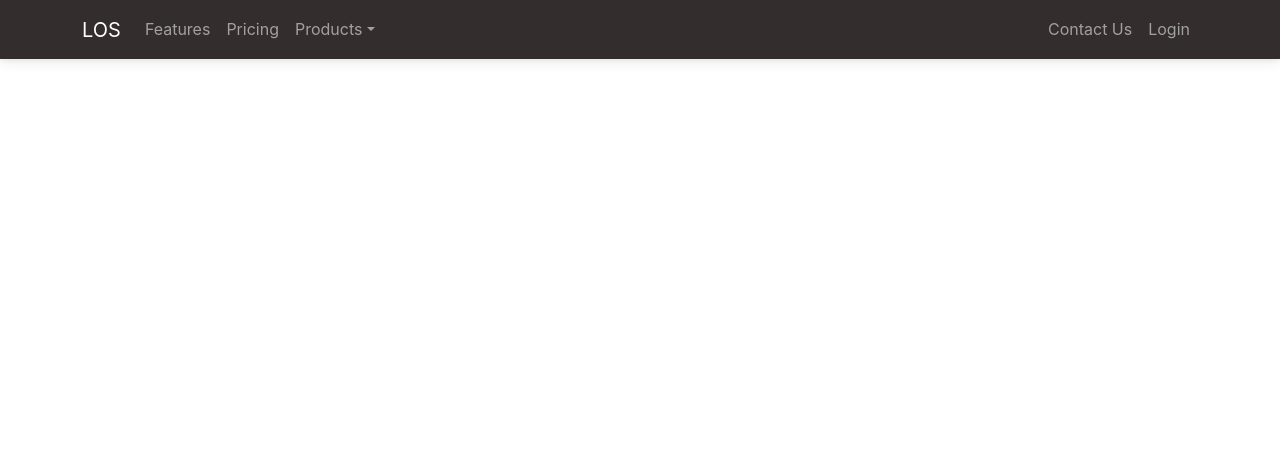
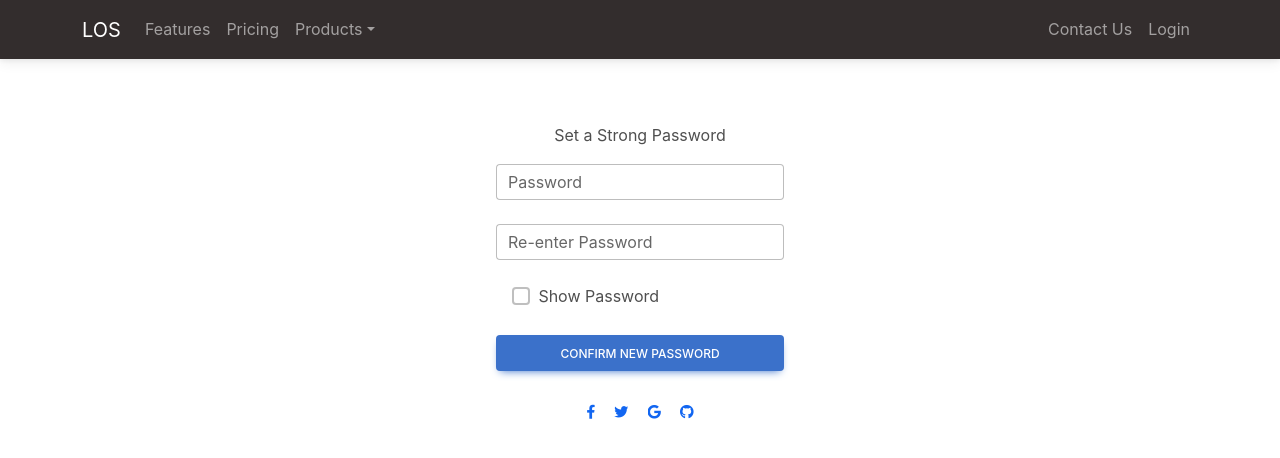
Before and after one commit to aryan-michael/los-final, a React (Create React App) app in the folder lord-save-me/: page /set-password in a window 1280 px wide. Shown: the top 458 px of the page. Built offline with nearby package versions, Linux system fonts and the light colour scheme.

Commit message:
route setting

```diff
--- a/lord-save-me/src/App.js
+++ b/lord-save-me/src/App.js
@@ -4,6 +4,7 @@ import { Routes, Route } from 'react-router-dom';
 import NavBar from './components/NavBar/NavBar';
 import Forms from './pages/Register/Forms';
 import Login from './pages/Login/Login';
+import SetPassword from './pages/Password/SetPassword';
 import ForgotPassword from './pages/Password/ForgotPassword';
 import OTP from './pages/Password/OTP';
 
@@ -17,9 +18,10 @@ function App() {
         <Route path='loan/home' element={<Forms loan_type={"Home"} country={"India"} />} />
         <Route path='loan/education' element={<Forms loan_type={"Education"} country={"India"} />} />
         <Route path='loan/personal' element={<Forms loan_type={"Personal"} country={"India"} />} />
+        <Route path='/otp' element={<OTP />} />
+        <Route path='/set-password' element={<SetPassword />} />
         <Route path='/login' element={<Login />} />
         <Route path='/forgot-password' element={<ForgotPassword />} />
-        <Route path='/otp' element={<OTP />} />
       </Routes>
     </>
   );
--- a/lord-save-me/src/pages/Password/ForgotPassword.jsx
+++ b/lord-save-me/src/pages/Password/ForgotPassword.jsx
@@ -10,8 +10,8 @@ import {
 
 function ForgotPassword() {
     return (
-        <MDBContainer className="p-3 my-5 d-flex flex-column w-50">
-            <div className="d-flex justify-content-between mx-0 mb-2">
+        <MDBContainer className="p-3 my-5 d-flex flex-column w-25">
+            <div className="d-flex mx-auto">
                 <p>Reset Password</p>
             </div>
 
--- a/lord-save-me/src/pages/Password/OTP.jsx
+++ b/lord-save-me/src/pages/Password/OTP.jsx
@@ -1,4 +1,5 @@
 import React from 'react';
+import { useNavigate } from 'react-router-dom';
 import {
     MDBContainer,
     MDBInput,
@@ -8,6 +9,14 @@ import {
     from 'mdb-react-ui-kit';
 
 function OTP() {
+
+    const Navigate = useNavigate();
+
+    const ConfirmOTP = (e) => {
+        e.preventDefault();
+        Navigate('/set-password');
+    };
+
     return (
         <MDBContainer className="p-5 my-5 d-flex flex-column w-25">
             <div className="d-flex justify-content">
@@ -16,7 +25,7 @@ function OTP() {
 
             <MDBInput wrapperClass='mb-4' label='Enter OTP' id='form1' type='text' />
 
-            <MDBBtn className="mb-4">Check OTP</MDBBtn>
+            <MDBBtn type="submit" className="mb-4" onClick={ConfirmOTP}>Check OTP</MDBBtn>
 
             <div className="text-center">
                 <p><a href="#!">Resend OTP</a></p>
--- a/lord-save-me/src/pages/Password/SetPassword.jsx
+++ b/lord-save-me/src/pages/Password/SetPassword.jsx
@@ -0,0 +1,53 @@
+import React from 'react';
+import {
+    MDBContainer,
+    MDBInput,
+    MDBCheckbox,
+    MDBBtn,
+    MDBIcon
+}
+    from 'mdb-react-ui-kit';
+
+function SetPassword() {
+    return (
+        <MDBContainer className="p-3 my-5 d-flex flex-column w-25">
+            <div className="d-flex mx-auto">
+                <p>Set a Strong Password</p>
+            </div>
+
+            <MDBInput wrapperClass='mb-4' label='Password' id='form1' type='password' />
+            <MDBInput wrapperClass='mb-4' label='Re-enter Password' id='form2' type='password' />
+
+            <div className="d-flex justify-content-between mx-3 mb-4">
+                <MDBCheckbox name='flexCheck' value='' id='flexCheckDefault' label='Show Password' />
+            </div>
+
+            <MDBBtn className="mb-4">Confirm New Password</MDBBtn>
+
+            <div className="text-center">
+
+                <div className='d-flex justify-content-between mx-auto' style={{ width: '40%' }}>
+                    <MDBBtn tag='a' color='none' className='m-1' style={{ color: '#1266f1' }}>
+                        <MDBIcon fab icon='facebook-f' size="sm" />
+                    </MDBBtn>
+
+                    <MDBBtn tag='a' color='none' className='m-1' style={{ color: '#1266f1' }}>
+                        <MDBIcon fab icon='twitter' size="sm" />
+                    </MDBBtn>
+
+                    <MDBBtn tag='a' color='none' className='m-1' style={{ color: '#1266f1' }}>
+                        <MDBIcon fab icon='google' size="sm" />
+                    </MDBBtn>
+
+                    <MDBBtn tag='a' color='none' className='m-1' style={{ color: '#1266f1' }}>
+                        <MDBIcon fab icon='github' size="sm" />
+                    </MDBBtn>
+
+                </div>
+            </div>
+
+        </MDBContainer>
+    );
+}
+
+export default SetPassword;
--- a/lord-save-me/src/pages/Register/Forms.jsx
+++ b/lord-save-me/src/pages/Register/Forms.jsx
@@ -1,6 +1,7 @@
 import React, { useState } from "react";
 import PersonalDetails from "./PersonalDetails";
 import LoanDetails from "./LoanDetails";
+import { useNavigate } from 'react-router-dom';
 import { Alert } from "react-bootstrap";
 
 function validatePinCode(value) {
@@ -135,13 +136,14 @@ function Forms({ loan_type, country }) {
         x[targetName] = valid.value;
         setFullDetails(x);
     };
-
+    const Navigate = useNavigate();
     const PrintData = (e) => {
 
         e.preventDefault();
         if (page === FormTitles.length - 1) {
             //alert("An Email has been sent for verification");
             console.log(fullDetails);
+            Navigate('/otp');
         } else {
             setPage((currentPage) => currentPage + 1);
         }
```
